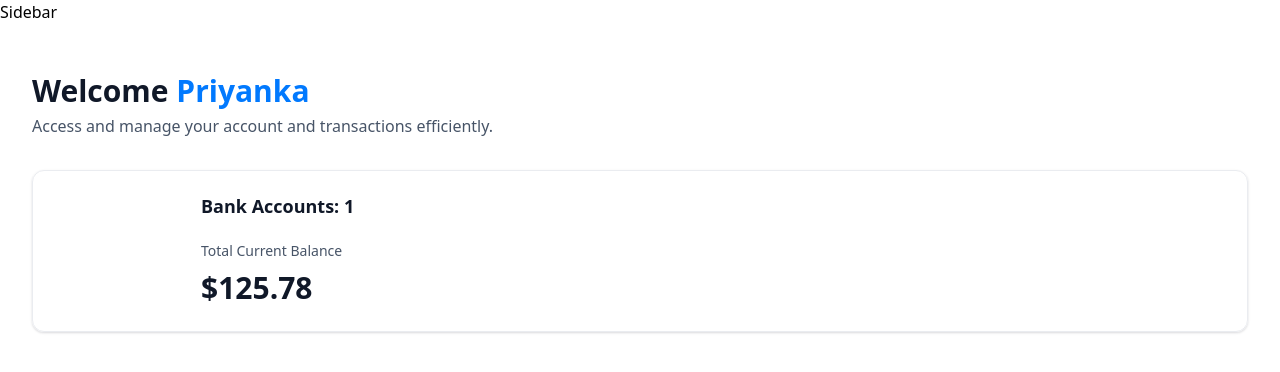
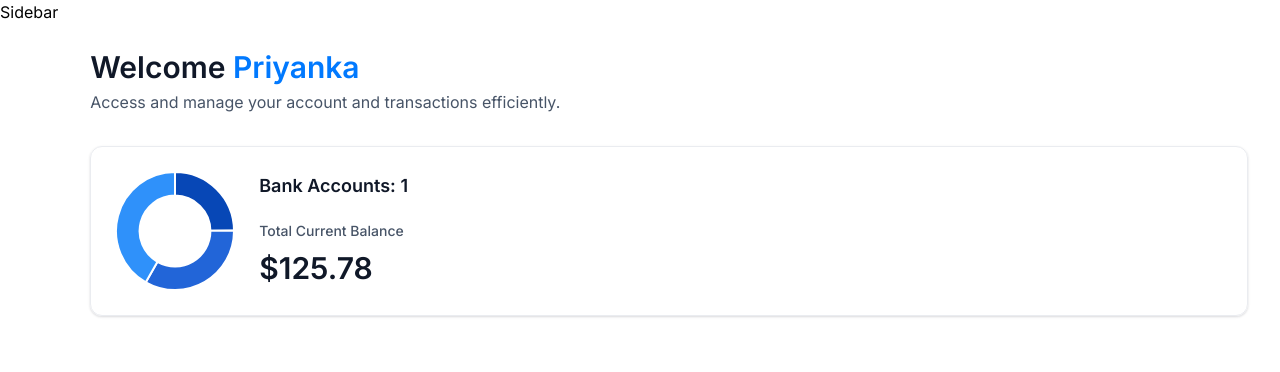
Before and after one commit to priyanka1121/BlueVault-Bank-Application, a Next.js app: page / in a window 1280 px wide. Shown: the top 372 px of the page. Built offline with nearby package versions, Linux system fonts and the light colour scheme.

Commit message:
Integrating chart.js

```diff
--- a/app/(root)/layout.tsx
+++ b/app/(root)/layout.tsx
@@ -1,11 +1,16 @@
+import Sidebar from "@/components/Sidebar";
+
 export default function RootLayout({
   children,
 }: Readonly<{
   children: React.ReactNode;
 }>) {
+  const loggedIn = {firstname: 'Priyanka', lastname: 'Gupta'};
+
+
   return (
-    <main>
-        Sidebar
+    <main className="flex h-screen w-full font-inter">
+        <Sidebar user={loggedIn} />
         {children}
     </main>
   );
--- /dev/null
+++ b/components/Sidebar.tsx
@@ -0,0 +1,9 @@
+import React from 'react'
+
+const Sidebar = ({user}: SiderbarProps) => {
+  return (
+    <div>Sidebar</div>
+  )
+}
+
+export default Sidebar
--- /dev/null
+++ b/components/ui/DoughnutChart.tsx
@@ -0,0 +1,38 @@
+"use client"
+
+import React from 'react'
+import {Chart as ChartJS, ArcElement, Tooltip, Legend} from "chart.js";
+import { Doughnut } from 'react-chartjs-2';
+
+ChartJS.register(ArcElement, Tooltip, Legend);
+
+const DoughnutChart = ({accounts}: DoughnutChartProps) => {
+  const data = {
+    datasets: [
+    {
+        label: 'Banks',
+        data: [3233,4343,5432],
+        backgroundColor : ['#0747b6','#2265d8','#2f91fa']
+    }
+  ],
+  labels: ['Bank 1','Bank 2','Bank 3']
+}
+  return  <Doughnut
+  data={data}
+  options={{
+    cutout: '60%',
+    plugins: {
+        legend: {
+            display: false
+        }
+    }
+  }}
+
+
+
+  />
+
+
+}
+
+export default DoughnutChart
--- a/components/ui/TotalBalanceBox.tsx
+++ b/components/ui/TotalBalanceBox.tsx
@@ -2,6 +2,7 @@
 import React from 'react'
 import CountUp from 'react-countup'
 import AnimatedCounter from './AnimatedCounter'
+import DoughnutChart from './DoughnutChart'
 
 export const TotalBalanceBox = ({
     accounts = [], totalBanks, totalCurrentBalance
@@ -9,7 +10,7 @@
   return (
     <section className='total-balance'>
         <div className='total-balance-chart'>
-            {/* DoughnutChart */}
+            <DoughnutChart accounts={accounts} />
         </div>
 
         <div className='flex flex-col gap-6'>
--- a/package.json
+++ b/package.json
@@ -11,12 +11,14 @@
   "dependencies": {
     "@radix-ui/react-icons": "^1.3.0",
     "@radix-ui/react-slot": "^1.1.0",
+    "chart.js": "^4.5.0",
     "class-variance-authority": "^0.7.0",
     "clsx": "^2.1.1",
     "lucide-react": "^0.447.0",
     "next": "^15.1.6",
     "query-string": "^9.1.1",
     "react": "^18",
+    "react-chartjs-2": "^5.3.0",
     "react-countup": "^6.5.3",
     "react-dom": "^18",
     "shadcn-ui": "^0.9.2",
```
Also changed, not shown: 1 other file (tests, documents, lock files or other folders).
